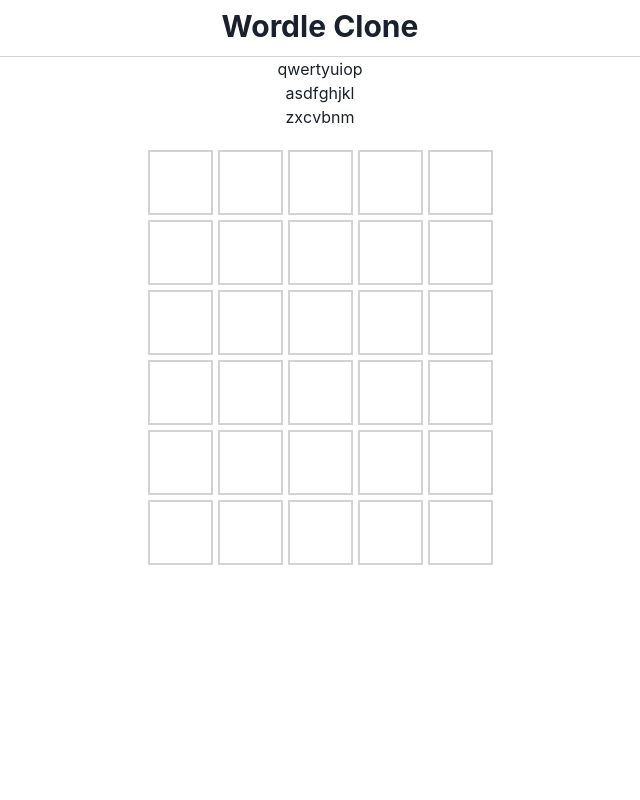
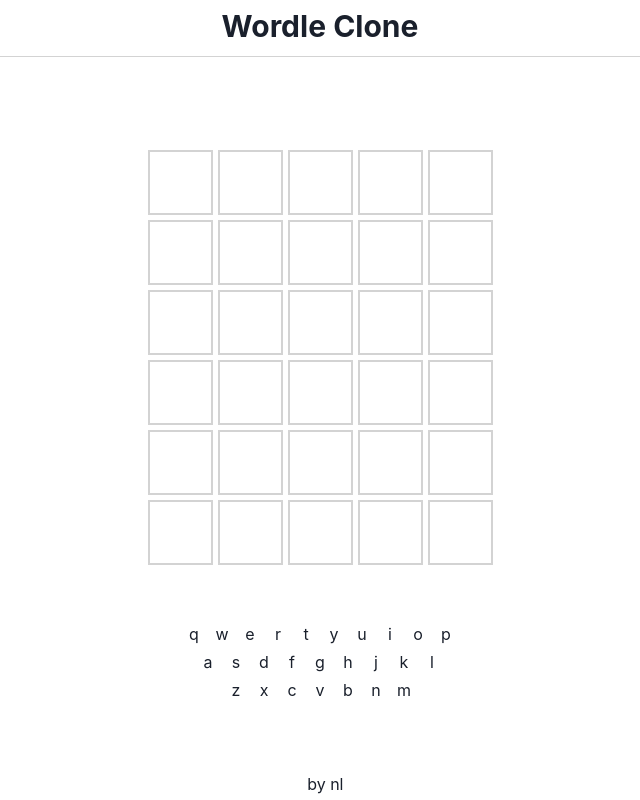
Before and after one commit to ldnhn/wordle-clone, a React (Create React App) app: page / in a window 1280 px wide. Shown: the whole page, without its empty margins (320-960 px from the left). Built offline with nearby package versions, Linux system fonts and the light colour scheme.

Commit message:
fix: keyboard viewing

```diff
--- a/src/App.css
+++ b/src/App.css
@@ -170,3 +170,7 @@
     color: white;
   }
 }
+
+.keyboard-container {
+  transform: translate(-50%, -50%);
+}
--- a/src/App.jsx
+++ b/src/App.jsx
@@ -120,46 +120,108 @@ function App() {
           })}
         </div>
       </div>
-      <>
+
+      <Box
+        pos="fixed"
+        bottom={0}
+        mb={14}
+        left="50%"
+        className="keyboard-container"
+      >
         <Center>
-          <Flex>
-            <Box id="q">q</Box>
-            <Box id="q">w</Box>
-            <Box id="q">e</Box>
-            <Box id="q">r</Box>
-            <Box id="q">t</Box>
-            <Box id="q">y</Box>
-            <Box id="q">u</Box>
-            <Box id="q">i</Box>
-            <Box id="q">o</Box>
-            <Box id="q">p</Box>
+          <Flex gap={1} mt={1}>
+            <Box id="q" w={6} h={6} textAlign="center" rounded="sm">
+              q
+            </Box>
+            <Box id="w" w={6} h={6} textAlign="center" rounded="sm">
+              w
+            </Box>
+            <Box id="e" w={6} h={6} textAlign="center" rounded="sm">
+              e
+            </Box>
+            <Box id="r" w={6} h={6} textAlign="center" rounded="sm">
+              r
+            </Box>
+            <Box id="t" w={6} h={6} textAlign="center" rounded="sm">
+              t
+            </Box>
+            <Box id="y" w={6} h={6} textAlign="center" rounded="sm">
+              y
+            </Box>
+            <Box id="u" w={6} h={6} textAlign="center" rounded="sm">
+              u
+            </Box>
+            <Box id="i" w={6} h={6} textAlign="center" rounded="sm">
+              i
+            </Box>
+            <Box id="o" w={6} h={6} textAlign="center" rounded="sm">
+              o
+            </Box>
+            <Box id="p" w={6} h={6} textAlign="center" rounded="sm">
+              p
+            </Box>
           </Flex>
         </Center>
         <Center>
-          <Flex>
-            <Box id="a">a</Box>
-            <Box id="s">s</Box>
-            <Box id="d">d</Box>
-            <Box id="f">f</Box>
-            <Box id="g">g</Box>
-            <Box id="h">h</Box>
-            <Box id="j">j</Box>
-            <Box id="k">k</Box>
-            <Box id="l">l</Box>
+          <Flex gap={1} mt={1}>
+            <Box id="a" w={6} h={6} textAlign="center" rounded="sm">
+              a
+            </Box>
+            <Box id="s" w={6} h={6} textAlign="center" rounded="sm">
+              s
+            </Box>
+            <Box id="d" w={6} h={6} textAlign="center" rounded="sm">
+              d
+            </Box>
+            <Box id="f" w={6} h={6} textAlign="center" rounded="sm">
+              f
+            </Box>
+            <Box id="g" w={6} h={6} textAlign="center" rounded="sm">
+              g
+            </Box>
+            <Box id="h" w={6} h={6} textAlign="center" rounded="sm">
+              h
+            </Box>
+            <Box id="j" w={6} h={6} textAlign="center" rounded="sm">
+              j
+            </Box>
+            <Box id="k" w={6} h={6} textAlign="center" rounded="sm">
+              k
+            </Box>
+            <Box id="l" w={6} h={6} textAlign="center" rounded="sm">
+              l
+            </Box>
           </Flex>
         </Center>
         <Center>
-          <Flex>
-            <Box id="z">z</Box>
-            <Box id="x">x</Box>
-            <Box id="c">c</Box>
-            <Box id="v">v</Box>
-            <Box id="b">b</Box>
-            <Box id="n">n</Box>
-            <Box id="m">m</Box>
+          <Flex gap={1} mt={1}>
+            <Box id="z" w={6} h={6} textAlign="center" rounded="sm">
+              z
+            </Box>
+            <Box id="x" w={6} h={6} textAlign="center" rounded="sm">
+              x
+            </Box>
+            <Box id="c" w={6} h={6} textAlign="center" rounded="sm">
+              c
+            </Box>
+            <Box id="v" w={6} h={6} textAlign="center" rounded="sm">
+              v
+            </Box>
+            <Box id="b" w={6} h={6} textAlign="center" rounded="sm">
+              b
+            </Box>
+            <Box id="n" w={6} h={6} textAlign="center" rounded="sm">
+              n
+            </Box>
+            <Box id="m" w={6} h={6} textAlign="center" rounded="sm">
+              m
+            </Box>
           </Flex>
         </Center>
-      </>
+      </Box>
+      <Center pos="fixed" left="49%" bottom={0} pb={1}>
+        by nl
+      </Center>
     </div>
   );
 }
@@ -197,10 +259,16 @@ function Line({ guess, isFinal, chosenWord }) {
         // add colors
         if (char === chosenWord[i]) {
           className += " correct";
+          document.getElementById(char).style.background = "#5a9c51";
+          document.getElementById(char).style.color = "white";
         } else if (chosenWord.includes(char)) {
           className += " close";
+          document.getElementById(char).style.background = "#bea647";
+          document.getElementById(char).style.color = "white";
         } else {
           className += " incorrect";
+          document.getElementById(char).style.background = "#65696b";
+          document.getElementById(char).style.color = "white";
         }
       }
     }
```
